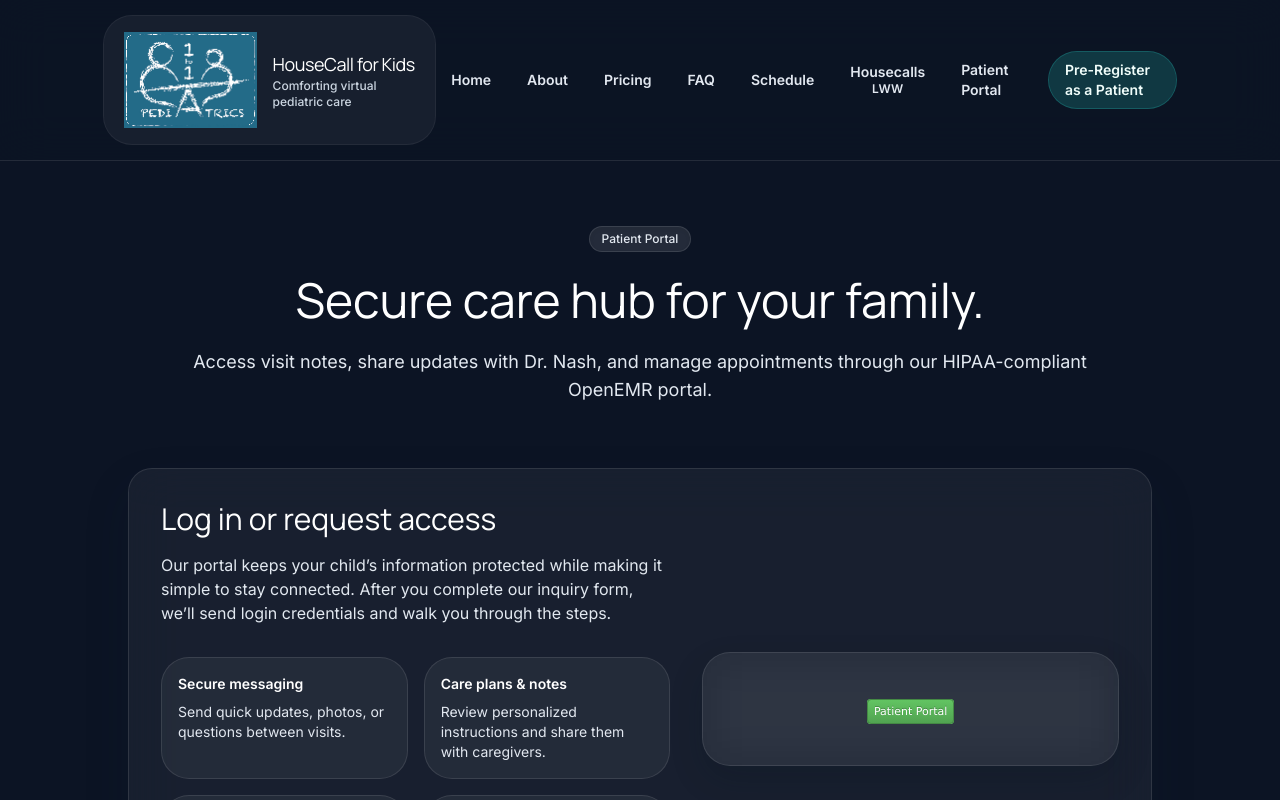
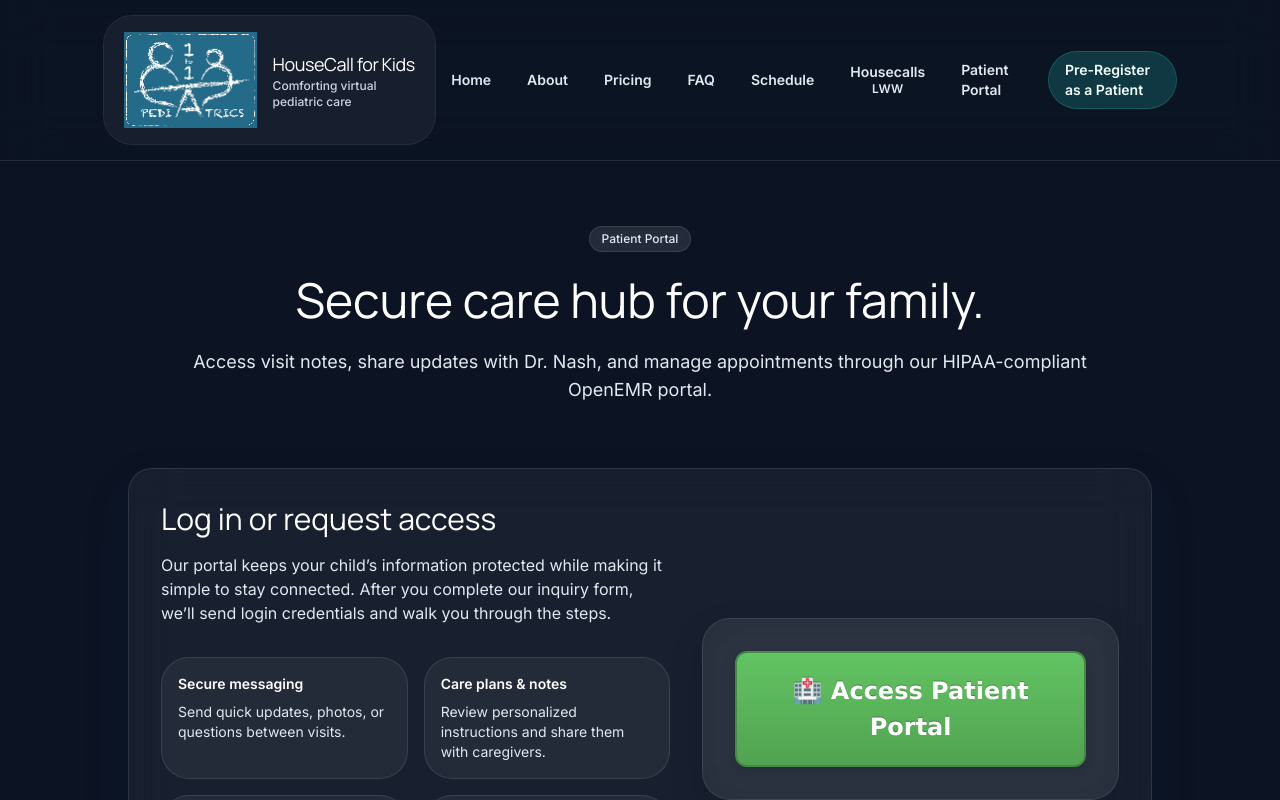
Before and after one commit to DrewNash65/HouseCallForKidsWebsite, a Next.js app: page /patient-portal in a window 1280 px wide. Shown: the top 800 px of the page. Built offline with nearby package versions, Linux system fonts and the light colour scheme.

Commit message:
Make patient portal button much larger and more prominent

```diff
--- a/app/patient-portal/page.tsx
+++ b/app/patient-portal/page.tsx
@@ -41,12 +41,12 @@
             </div>
           </div>
 
-          <div className="glass-card flex justify-center items-center p-6">
-            <div style={{float: 'left', margin: '20px'}}>
+          <div className="glass-card flex justify-center items-center p-8">
+            <div className="w-full flex justify-center">
               <a
                 href="https://phr.charmtracker.com/login.sas?FACILITY_ID=6da761489431a9744d87b74f47ba4ed9c22a2325d65b23aa81b1d04dd4f7172a44328955ac4b2a6a"
                 target="_blank"
-                className="btn btn-small btn-success pull-right"
+                className="btn btn-large btn-success"
                 style={{
                   textDecoration: 'none',
                   backgroundColor: '#5BB75B',
@@ -55,15 +55,21 @@
                   borderColor: 'rgba(0, 0, 0, 0.1) rgba(0, 0, 0, 0.1) rgba(0, 0, 0, 0.25)',
                   color: '#FFFFFF',
                   textShadow: '0 -1px 0 rgba(0, 0, 0, 0.25)',
-                  fontSize: '11px',
+                  fontSize: '24px',
+                  fontWeight: 'bold',
                   fontFamily: "'Lucida Sans Unicode', 'Lucida Grande', sans-serif",
-                  padding: '5px 6px',
-                  borderRadius: '4px 4px 4px 4px',
-                  border: '#448944 solid 1px',
-                  cursor: 'pointer'
+                  padding: '20px 40px',
+                  borderRadius: '12px',
+                  border: '#448944 solid 2px',
+                  cursor: 'pointer',
+                  minWidth: '300px',
+                  textAlign: 'center',
+                  display: 'block',
+                  boxShadow: '0 4px 15px rgba(0, 0, 0, 0.2)',
+                  transition: 'all 0.3s ease'
                 }}
               >
-                Patient Portal
+                🏥 Access Patient Portal
               </a>
             </div>
           </div>
```
